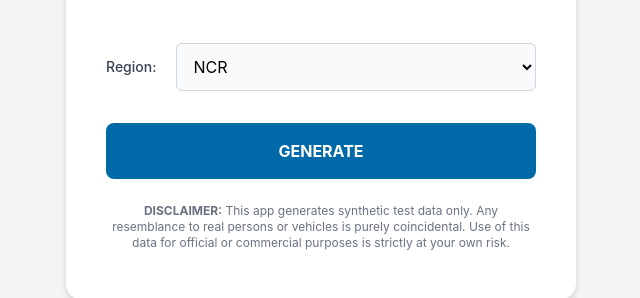
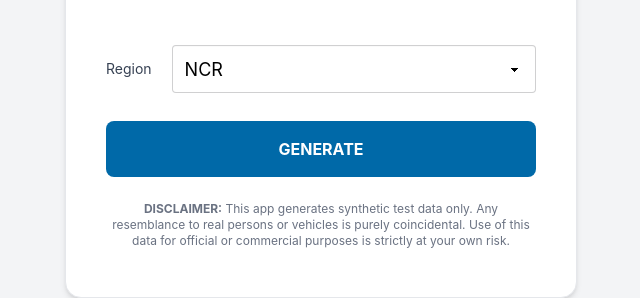
Before and after one commit to ferdiebergado/netlify-rer, a website built with Vite: page index.html in a window 1280 px wide. Shown: the part 361-659 px from the top of the page, 319-959 px from the left. Built offline with nearby package versions, Linux system fonts and the light colour scheme; a web font is replaced by a local one.

Commit message:
refactor: Use daisyui select

```diff
--- a/index.html
+++ b/index.html
@@ -36,17 +36,10 @@
           </div>
         </div>
 
-        <form class="space-y-8">
-          <div class="flex items-center gap-5">
-            <label class="text-sm font-medium text-gray-700 dark:text-gray-300" for="region"
-              >Region:</label
-            >
-            <select
-              id="region"
-              class="flex-1 rounded-md border border-gray-300 bg-gray-50 p-3 text-base outline-none focus:ring-2 focus:ring-sky-500 dark:border-gray-700 dark:bg-gray-800 dark:text-white"
-              aria-required="true"
-              required
-            >
+        <form class="space-y-7">
+          <fieldset class="flex items-center gap-5">
+            <label class="text-sm text-gray-700 dark:text-gray-300" for="region">Region</label>
+            <select id="region" class="select select-lg flex-1">
               <option value="A">Region I</option>
               <option value="B">Region II</option>
               <option value="C">Region III</option>
@@ -66,7 +59,7 @@
               <option value="L">Caraga</option>
               <option value="J">BARMM</option>
             </select>
-          </div>
+          </fieldset>
           <button
             type="submit"
             id="generate"
--- a/package.json
+++ b/package.json
@@ -22,6 +22,7 @@
   },
   "dependencies": {
     "@tailwindcss/vite": "^4.2.1",
+    "daisyui": "^5.5.19",
     "tailwindcss": "^4.2.1"
   }
 }
--- a/src/style.css
+++ b/src/style.css
@@ -1,5 +1,8 @@
 @import url('https://fonts.googleapis.com/css2?family=Encode+Sans:wght@100..900&family=Zen+Dots&display=swap');
 @import 'tailwindcss';
+@plugin 'daisyui' {
+  include: select;
+}
 
 @theme {
   --font-zendots: 'Zen Dots';
```
Also changed, not shown: 1 other file.
